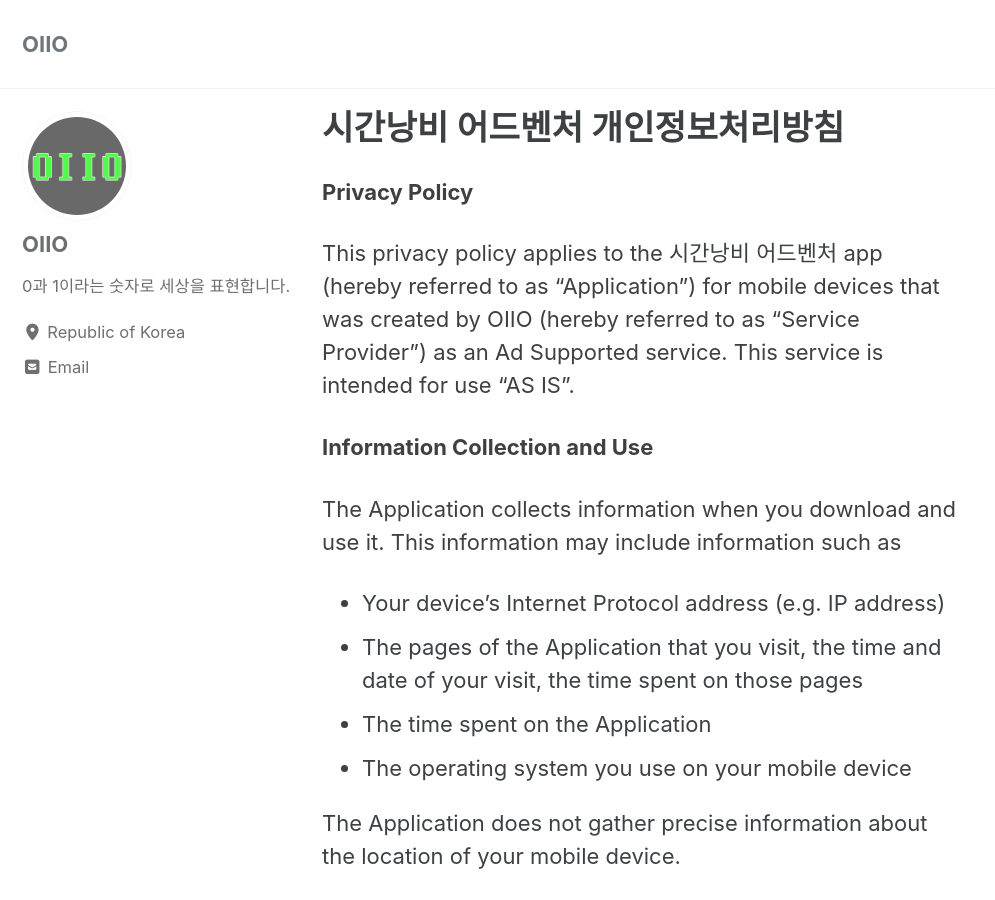
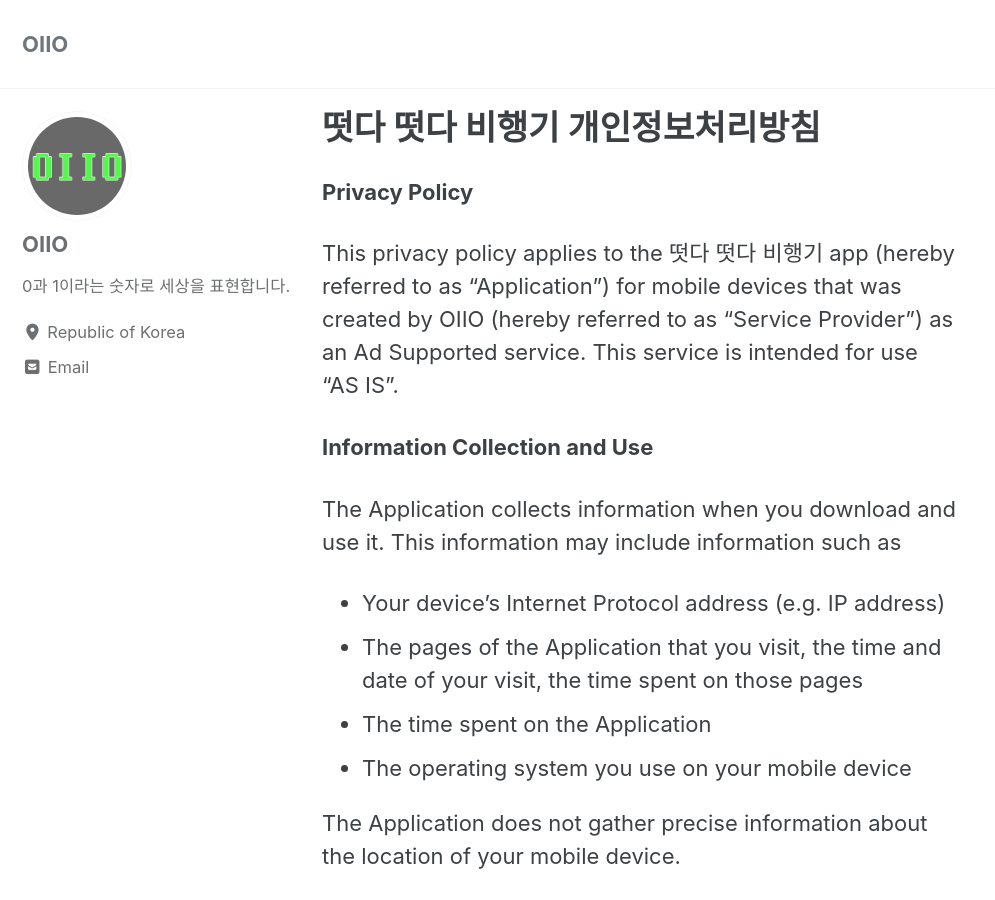
Before and after one commit to gfx3oiio/gfx3oiio.github.io, a Jekyll site: the page built from _posts/2025-11-10-떳다-떳다-비행기-개인정보처리방침.md, in a window 1280 px wide and 900 px high. Shown: the whole window, without its empty margins (0-995 px from the left). Built offline with Jekyll 4.4.1, drawn with Linux system fonts in a browser that asks for light colours; cached includes are drawn as plain includes; some of the changed text lies outside the part shown.

Commit message:
2025-11-10

```diff
--- a/_posts/2025-10-15-시간낭비-어드벤처-개인정보처리방침.md
+++ b/_posts/2025-11-10-떳다-떳다-비행기-개인정보처리방침.md
@@ -1,18 +1,18 @@
 ---
 published: true
-title: "시간낭비 어드벤처 개인정보처리방침"
+title: "떳다 떳다 비행기 개인정보처리방침"
 categories:
   - Privacy Policy
 tags:
   - Privacy Policy
 
-date: 2025-10-15
-last_modified_at: 2025-10-15
+date: 2025-11-10
+last_modified_at: 2025-11-10
 comments: false
 ---
 **Privacy Policy**
 
-This privacy policy applies to the 시간낭비 어드벤처 app (hereby referred to as "Application") for mobile devices that was created by OIIO (hereby referred to as "Service Provider") as an Ad Supported service. This service is intended for use "AS IS".
+This privacy policy applies to the 떳다 떳다 비행기 app (hereby referred to as "Application") for mobile devices that was created by OIIO (hereby referred to as "Service Provider") as an Ad Supported service. This service is intended for use "AS IS".
 
 **Information Collection and Use**
 
```
Also changed, not shown: other parts of _posts/2025-11-10-떳다-떳다-비행기-개인정보처리방침.md (+1 -1 lines).
